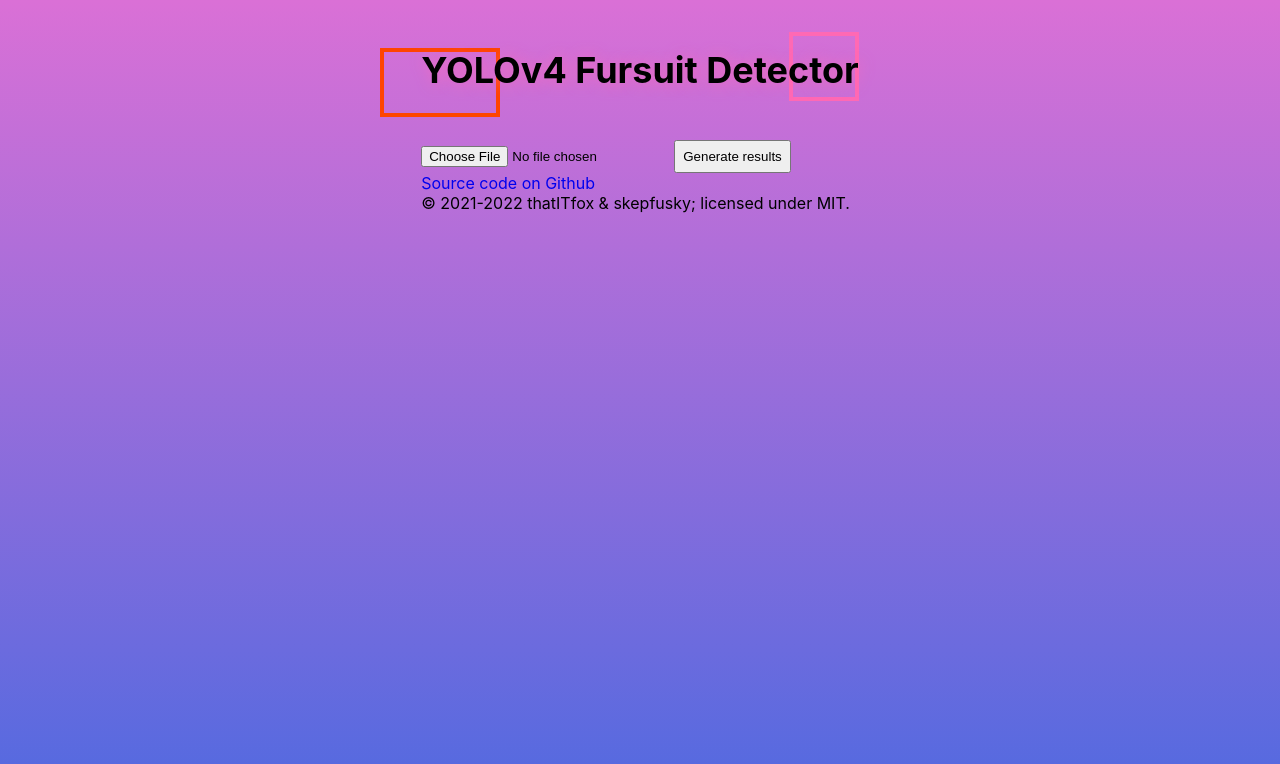
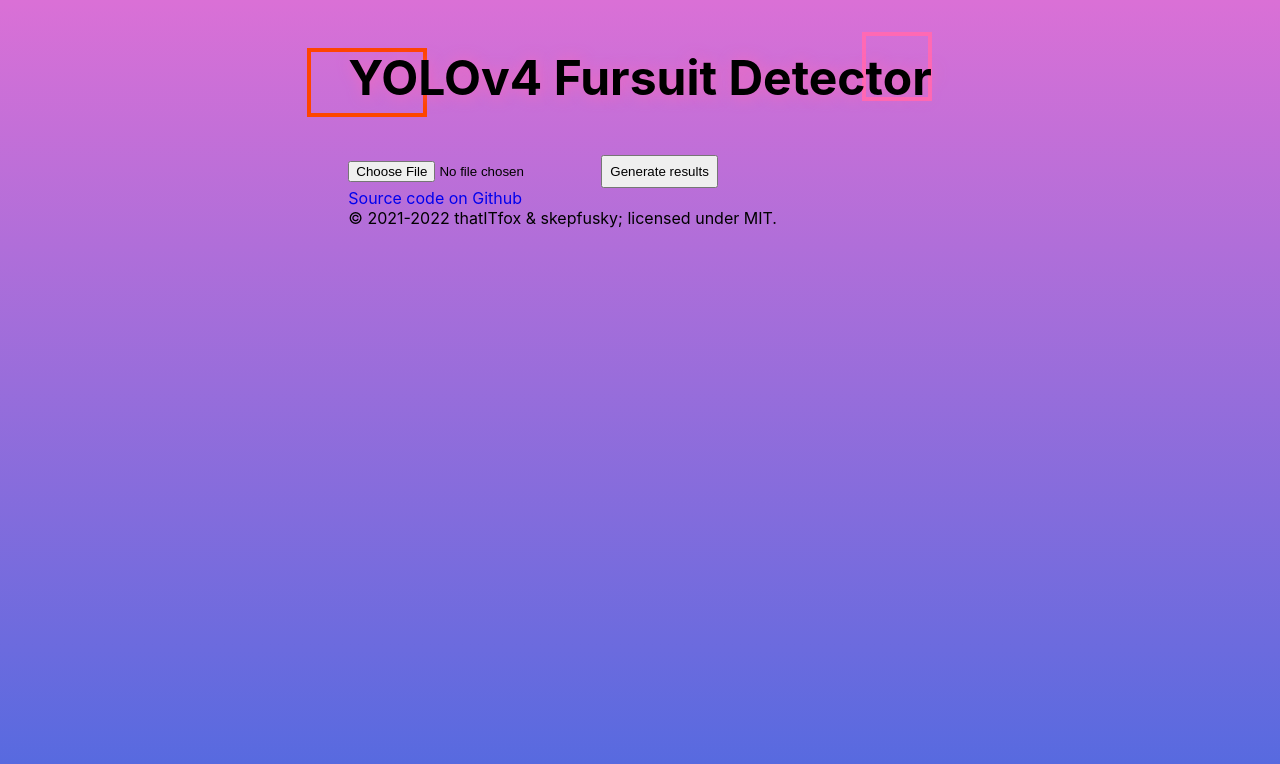
Before and after one commit to fusky-labs/fursuit-detector-web, a React (Create React App) app: page / in a window 1280 px wide. Shown: the top 764 px of the page. Built offline with nearby package versions, Linux system fonts and the light colour scheme.

Commit message:
revamped with `clamp()`

```diff
--- a/src/styles/_layout.scss
+++ b/src/styles/_layout.scss
@@ -8,7 +8,8 @@
 }
 
 #top-heading {
-  font-size: 2.25rem;
+  text-align: center;
+  font-size: clamp(2rem, 6vw, 3rem);
   padding-block: 3rem;
   position: relative;
   text-shadow: 2px 1px 15px rgba(hotpink, 75%);
```
